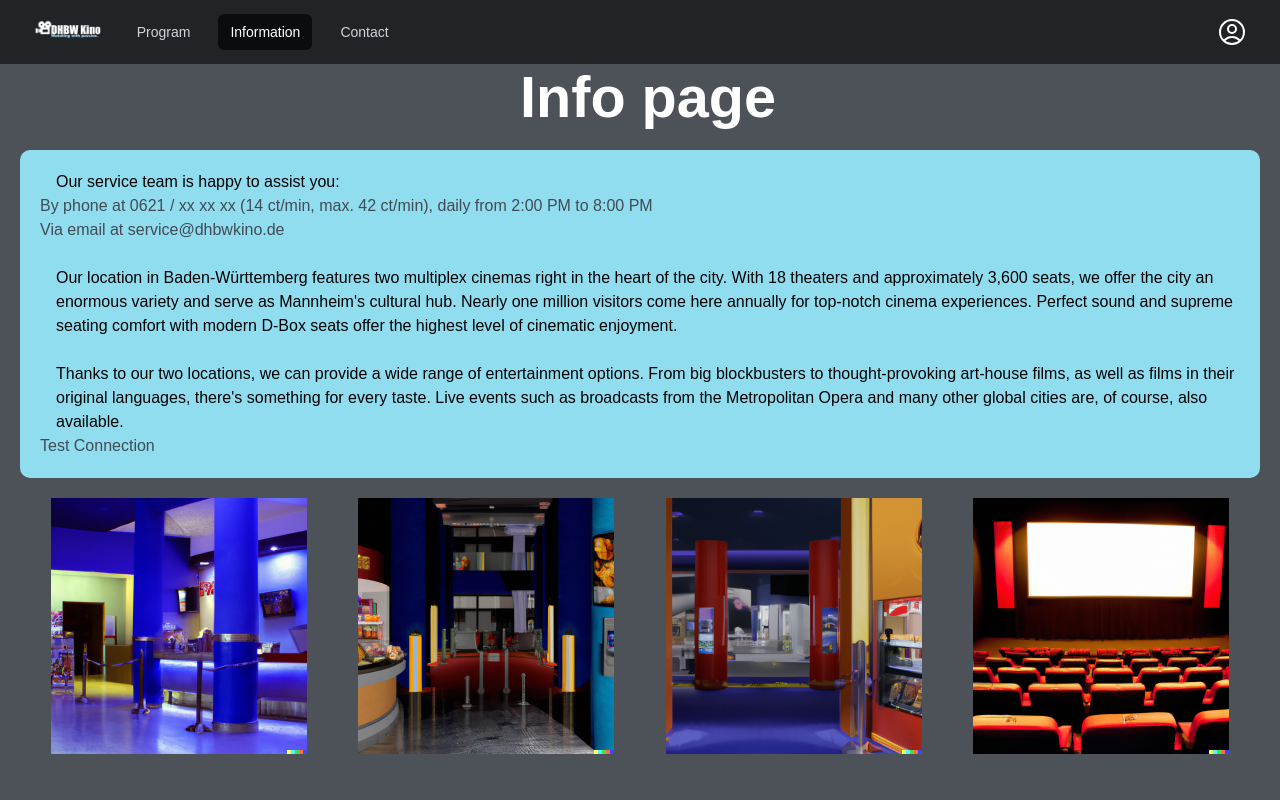
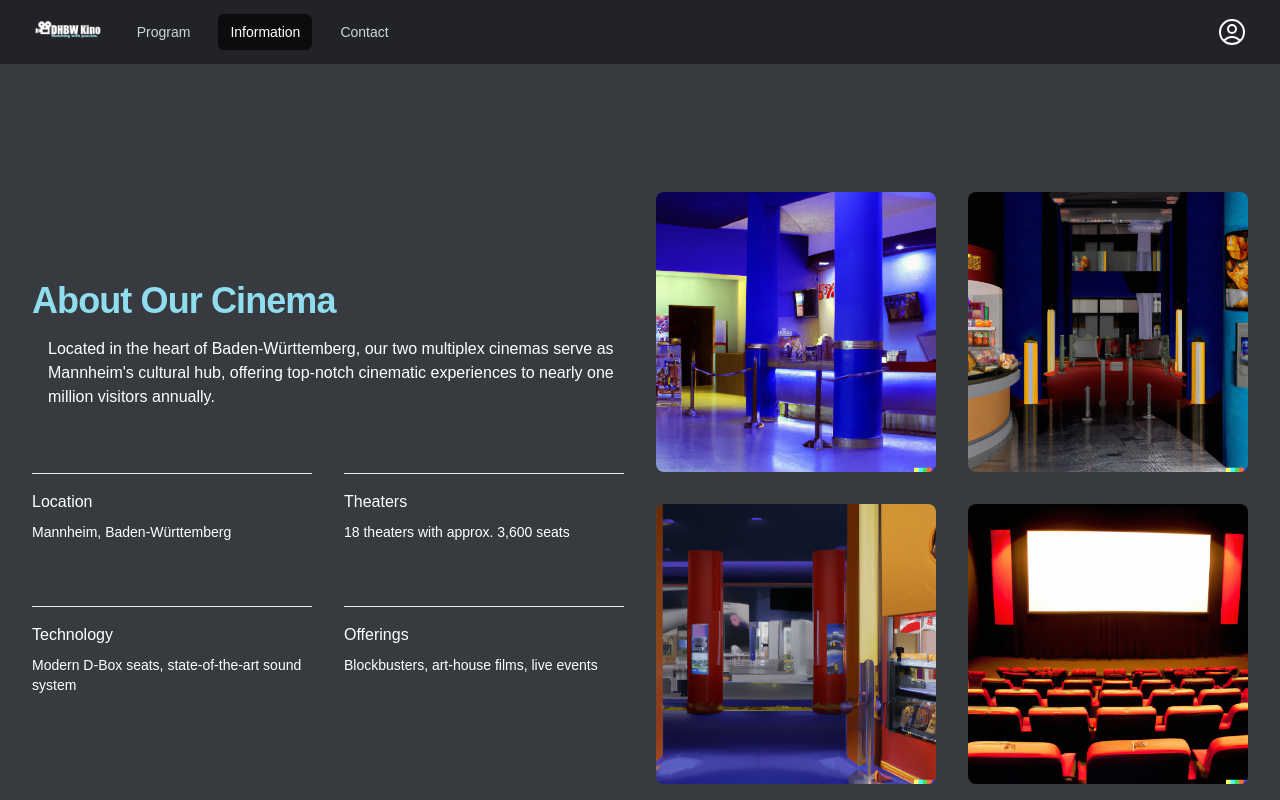
Before and after one commit to rickertmar/KinoticketFrontend, a Next.js app in the folder nextjs-blog/: page /information in a window 1280 px wide. Shown: the top 800 px of the page. Built offline with nearby package versions, Linux system fonts and the light colour scheme.

Commit message:
"new design"

```diff
--- a/nextjs-blog/pages/information.js
+++ b/nextjs-blog/pages/information.js
@@ -1,54 +1,43 @@
-import styles from '../styles/Home.module.css';
+export default function Infos() {
+  return (
+    <div className="bg-primary-30">
+      <div className="mx-auto grid max-w-2xl grid-cols-1 items-center gap-x-8 gap-y-16 px-4 py-24 sm:px-6 sm:py-32 lg:max-w-7xl lg:grid-cols-2 lg:px-8 text-white">
+        <div>
+          <h2 className="text-3xl font-bold tracking-tight sm:text-4xl" style={{ color: "#90DDF0" }}>About Our Cinema</h2>
+          <p className="mt-4 text-white">Located in the heart of Baden-Württemberg, our two multiplex cinemas serve as Mannheim's cultural hub, offering top-notch cinematic experiences to nearly one million visitors annually.</p>
 
-function Infos() {
-  const onTestButtonClick = async (e) => {
-    e.preventDefault();
-    // Make API request to authenticate
-    try {
-      const response = await fetch('api/users', {
-        method: 'GET',
-        headers: {
-          'Content-Type': 'application/json',
-          'Authorization': 'Bearer '+ localStorage.getItem('access_token')
-        },
-      });
-
-      if (response.ok) {
-        var data = await response.json();
-        console.log(data.first_name, data.last_name, data.email, data.shipping, data.billing)
-
-      } else {
-        // Handle authentication failure
-      }
-    } catch (error) {
-      console.error('Error:', error);
-    }
-  };
-  return (
-    <div>
-      <h1 className={styles.title}>Info page</h1>
-
-      <div className={styles.blueBackground}>
-        <p>Our service team is happy to assist you:</p>
-        <ul>
-          <li>By phone at 0621 / xx xx xx (14 ct/min, max. 42 ct/min), daily from 2:00 PM to 8:00 PM</li>
-          <li>Via email at service@dhbwkino.de</li>
-        </ul>
-        <p>&nbsp;</p>
-        <p>Our location in Baden-Württemberg features two multiplex cinemas right in the heart of the city. With 18 theaters and approximately 3,600 seats, we offer the city an enormous variety and serve as Mannheim's cultural hub. Nearly one million visitors come here annually for top-notch cinema experiences. Perfect sound and supreme seating comfort with modern D-Box seats offer the highest level of cinematic enjoyment.</p>
-        <p>&nbsp;</p>
-        <p>Thanks to our two locations, we can provide a wide range of entertainment options. From big blockbusters to thought-provoking art-house films, as well as films in their original languages, there's something for every taste. Live events such as broadcasts from the Metropolitan Opera and many other global cities are, of course, also available.</p>
-        <button onClick={onTestButtonClick}>Test Connection</button>
+          <dl className="mt-16 grid grid-cols-1 gap-x-6 gap-y-10 sm:grid-cols-2 sm:gap-y-16 lg:gap-x-8">
+            <div className="border-t border-gray-200 pt-4">
+              <dt className="font-medium">Location</dt>
+              <dd className="mt-2 text-sm">Mannheim, Baden-Württemberg</dd>
+            </div>
+            <div className="border-t border-gray-200 pt-4">
+              <dt className="font-medium">Theaters</dt>
+              <dd className="mt-2 text-sm">18 theaters with approx. 3,600 seats</dd>
+            </div>
+            <div className="border-t border-gray-200 pt-4">
+              <dt className="font-medium">Technology</dt>
+              <dd className="mt-2 text-sm">Modern D-Box seats, state-of-the-art sound system</dd>
+            </div>
+            <div className="border-t border-gray-200 pt-4">
+              <dt className="font-medium">Offerings</dt>
+              <dd className="mt-2 text-sm">Blockbusters, art-house films, live events</dd>
+            </div>
+          </dl>
+        </div>
+        <div className="grid grid-cols-2 grid-rows-2 gap-4 sm:gap-6 lg:gap-8">
+          <img src="/CinemaConcessions.png" alt="Cinema Concessions" className="rounded-lg bg-gray-100" />
+          <img src="/CinemaEntrance.png" alt="Cinema Entrance" className="rounded-lg bg-gray-100" />
+          <img src="/CinemaEntrance2.png" alt="Cinema Entrance 2" className="rounded-lg bg-gray-100" />
+          <img src="/CinemaScreen.png" alt="Cinema Screen" className="rounded-lg bg-gray-100" />
+        </div>
       </div>
-
-      <div className={styles.imageContainer}>
-        <img className={styles.image} src="/CinemaConcessions.png" alt="Cinema Concessions" />
-        <img className={styles.image} src="/CinemaEntrance.png" alt="Cinema Entrance" />
-        <img className={styles.image} src="/CinemaEntrance2.png" alt="CinemaEntrance 2" />
-        <img className={styles.image} src="/CinemaScreen.png" alt="Cinema Screen" />
+      <div className="mx-auto max-w-2xl text-center py-8">
+        <h3 className="text-xl font-medium" style={{ color: "#90DDF0" }}>Contact Us</h3>
+        <p style={{ color: "#ebebeb" }}>Our service team is happy to assist you:</p>
+        <p style={{ color: "#ebebeb" }}>By phone at 0621 / xx xx xx (14 ct/min, max. 42 ct/min), daily from 2:00 PM to 8:00 PM</p>
+        <p style={{ color: "#ebebeb" }}>Via email at service@dhbwkino.de</p>
       </div>
     </div>
   );
 }
-
-export default Infos;
```
